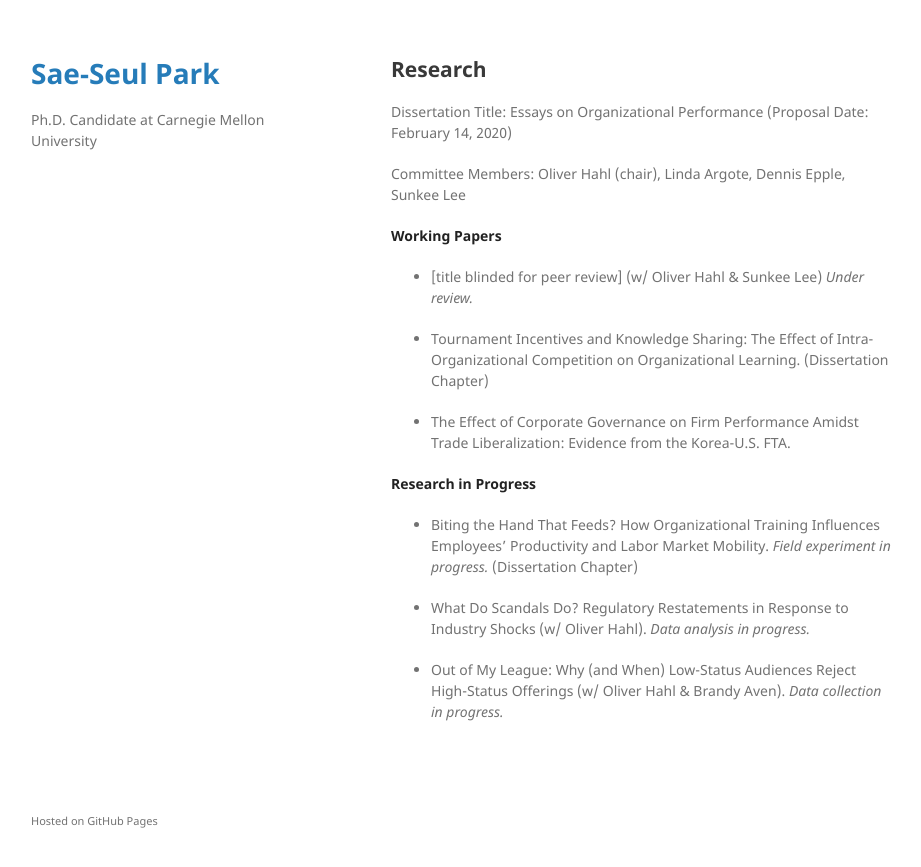
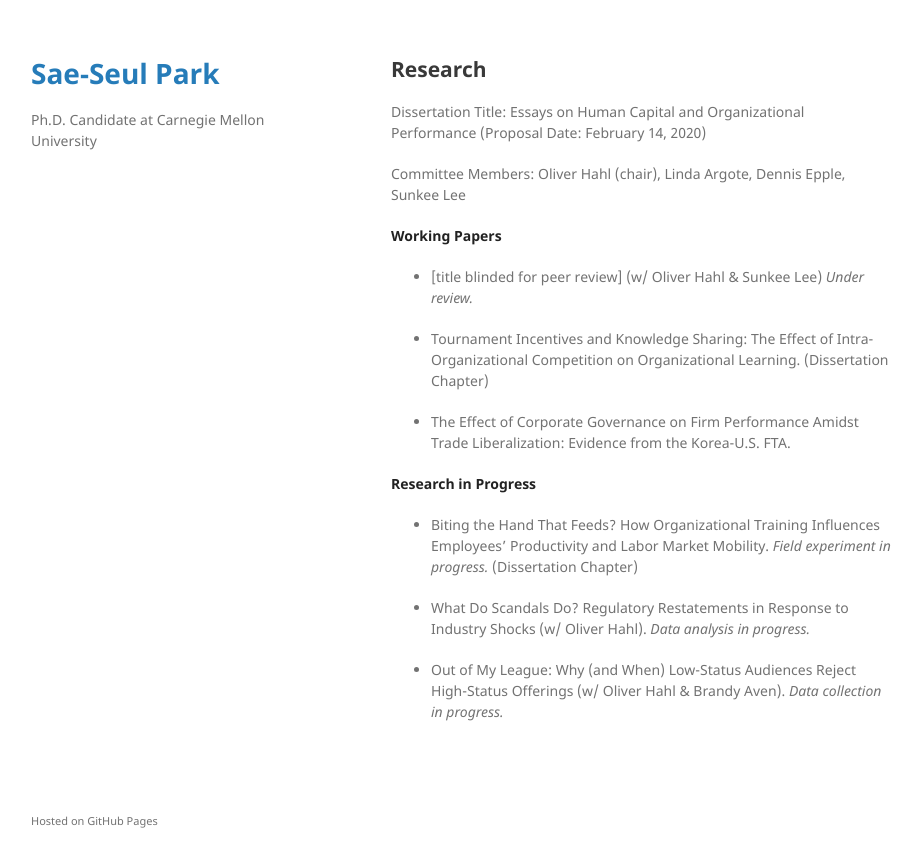
Before and after one commit to saepark/saepark.github.io, a Jekyll site: the page built from research.md, in a window 1280 px wide. Shown: the top 867 px of the page, without its empty margins (179-1100 px from the left). Built offline with Jekyll 4.4.1, drawn with Linux system fonts in a browser that asks for light colours; our own code applies the rules of GitHub Pages for plain Markdown files.

Commit message:
Update research.md

```diff
--- a/research.md
+++ b/research.md
@@ -4,7 +4,7 @@
 
 ## Research
 
-Dissertation Title: Essays on Organizational Performance
+Dissertation Title: Essays on Human Capital and Organizational Performance
 (Proposal Date: February 14, 2020)
 
 Committee Members:
```
